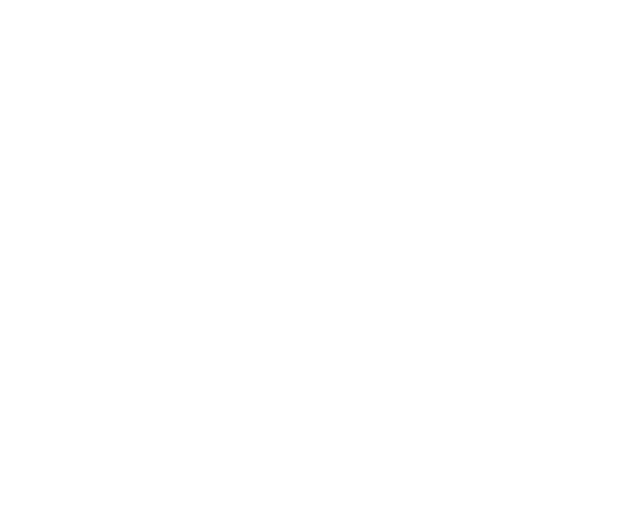
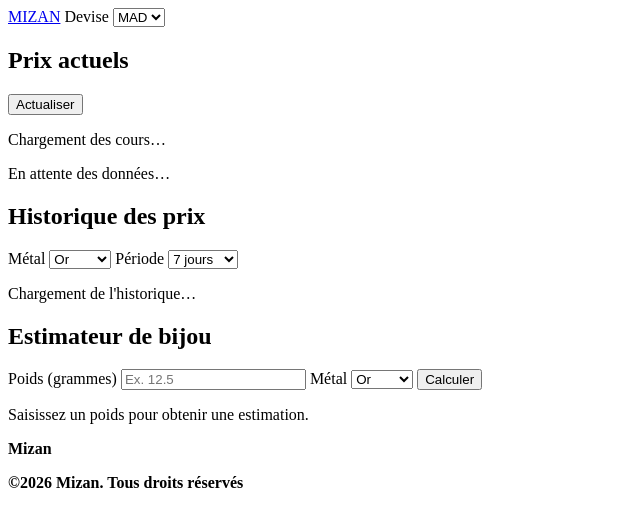
Before and after one commit to Najib-Taa/Mizan, a plain HTML site: page index.html in a window 1280 px wide. Shown: the whole page, without its empty margins (0-640 px from the left). Drawn offline with Linux system fonts and the light colour scheme.

Commit message:
Add homepage structure

```diff
--- a/index.html
+++ b/index.html
@@ -1 +1,97 @@
 <!-- Structure de base de la façade -->
+
+<!doctype html>
+<html lang="fr">
+<head>
+  <meta charset="UTF-8">
+  <meta name="viewport" content="width=device-width, initial-scale=1.0">
+  <meta name="description" content="Consultez les cours de l'or et de l'argent et estimez la valeur d'un bijou.">
+  <title>Mizan</title>
+  <link rel="stylesheet" href="css/style.css">
+  <script type="module" src="js/main.js"></script>
+</head>
+<body>
+  <header class="site-header">
+    <a class="brand" href="index.html">MIZAN</a>
+
+    <label class="currency-control" for="currency-select">
+      Devise
+      <select id="currency-select">
+        <option value="MAD">MAD</option>
+        <option value="USD">USD</option>
+        <option value="EUR">EUR</option>
+      </select>
+    </label>
+  </header>
+
+  <main class="container">
+    <section class="section" aria-labelledby="prices-title">
+      <div class="section-heading">
+        <h1 id="prices-title">Prix actuels</h1>
+        <button id="refresh-button" class="button" type="button">Actualiser</button>
+      </div>
+
+      <p id="status-message" class="status" role="status">Chargement des cours…</p>
+      <p id="updated-at" class="updated-at">En attente des données…</p>
+      <div id="price-cards" class="price-grid"></div>
+      <button id="retry-button" class="button" type="button" hidden>Réessayer</button>
+    </section>
+
+    <section class="section" aria-labelledby="history-title">
+      <div class="section-heading">
+        <h2 id="history-title">Historique des prix</h2>
+
+        <div class="history-controls">
+          <label for="history-metal">
+            Métal
+            <select id="history-metal">
+              <option value="gold">Or</option>
+              <option value="silver">Argent</option>
+            </select>
+          </label>
+
+          <label for="history-period">
+            Période
+            <select id="history-period">
+              <option value="7">7 jours</option>
+              <option value="30">30 jours</option>
+            </select>
+          </label>
+        </div>
+      </div>
+
+      <p id="history-status" class="status" role="status">Chargement de l'historique…</p>
+      <div id="history-chart" class="chart" aria-label="Graphique historique des prix"></div>
+    </section>
+
+    <section class="section calculator-section" aria-labelledby="calculator-title">
+      <h2 id="calculator-title">Estimateur de bijou</h2>
+
+      <form id="calculator-form" class="calculator-form" novalidate>
+        <label for="weight-input">
+          Poids (grammes)
+          <input id="weight-input" name="weight" type="number" min="0" step="any" placeholder="Ex. 12.5" required>
+        </label>
+
+        <label for="calculator-metal">
+          Métal
+          <select id="calculator-metal" name="metal">
+            <option value="gold">Or</option>
+            <option value="silver">Argent</option>
+          </select>
+        </label>
+
+        <button class="button button-dark" type="submit">Calculer</button>
+      </form>
+
+      <p id="calculator-error" class="field-error" role="alert"></p>
+      <p id="calculator-result" class="calculator-result" aria-live="polite">Saisissez un poids pour obtenir une estimation.</p>
+    </section>
+  </main>
+
+  <footer class="site-footer">
+    <p id="footer-titre"><b>Mizan</b></p>
+    <p><b>&copy;2026 Mizan. Tous droits réservés</b></p>
+  </footer>
+</body>
+</html>
```
